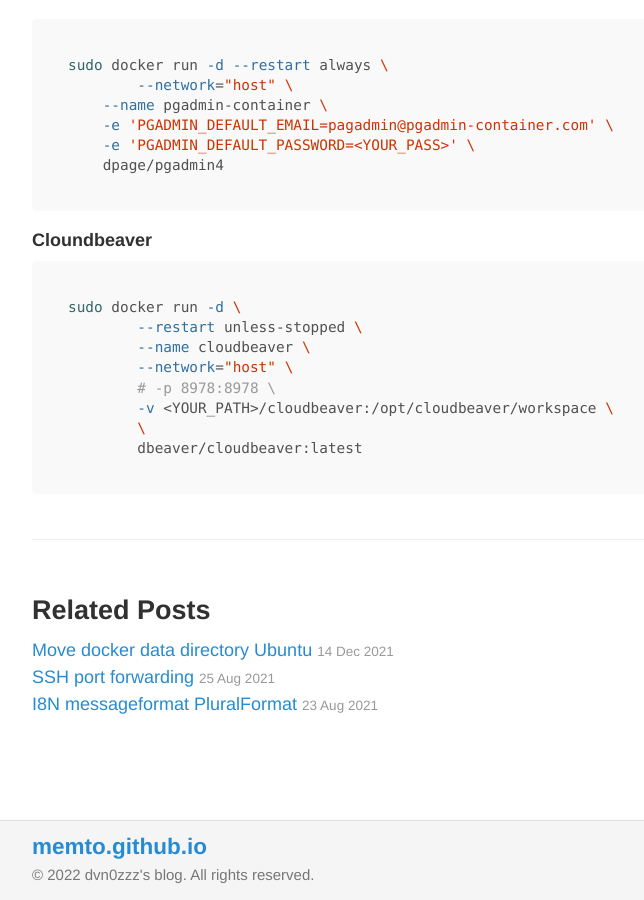
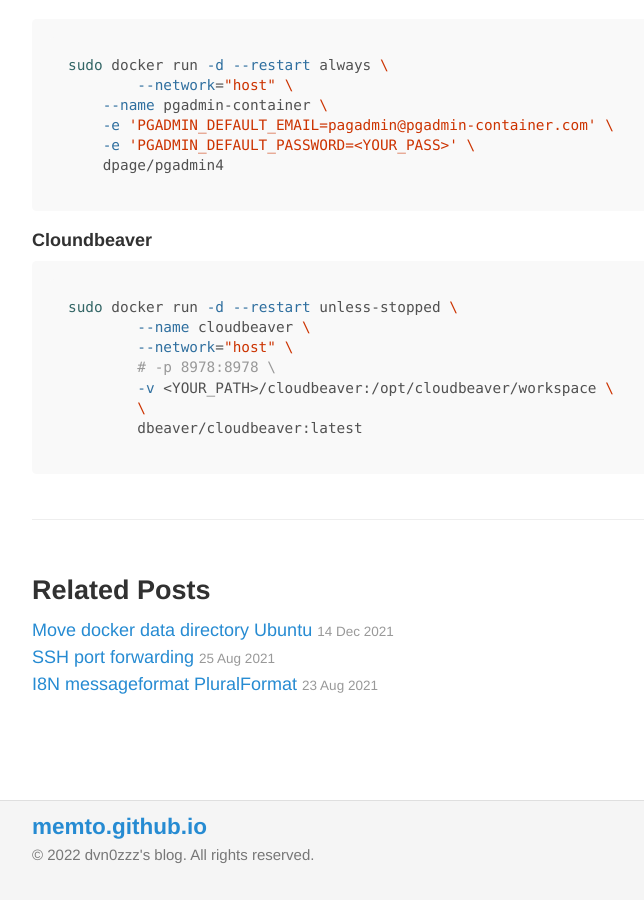
Before and after one commit to memto/memto.github.io, a Jekyll site: the page built from _posts/2022-01-12-some-docker-from-command-line.md, in a window 1280 px wide and 900 px high, scrolled down 598 px. Shown: the whole window, without its empty margins (52-696 px from the left). Built offline with Jekyll 4.4.1, drawn with Linux system fonts in a browser that asks for light colours; nearby versions of some CDN libraries; comment, search, counter and statistics services are not loaded.

````diff
--- a/_posts/2022-01-12-some-docker-from-command-line.md
+++ b/_posts/2022-01-12-some-docker-from-command-line.md
@@ -39,8 +39,7 @@ sudo docker run -d --restart always \
 #### Cloundbeaver
 
 ```bash
-sudo docker run -d \
-	--restart unless-stopped \
+sudo docker run -d --restart unless-stopped \
 	--name cloudbeaver \
 	--network="host" \
 	# -p 8978:8978 \
````
